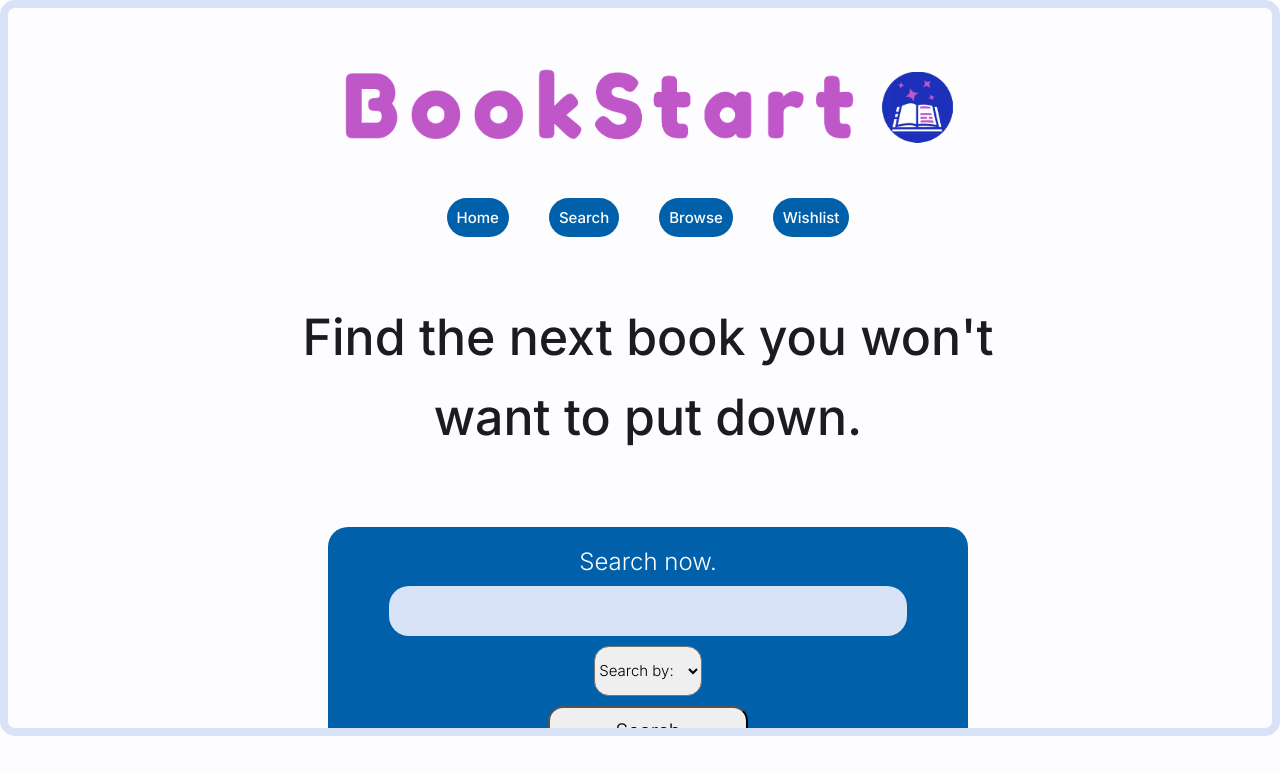
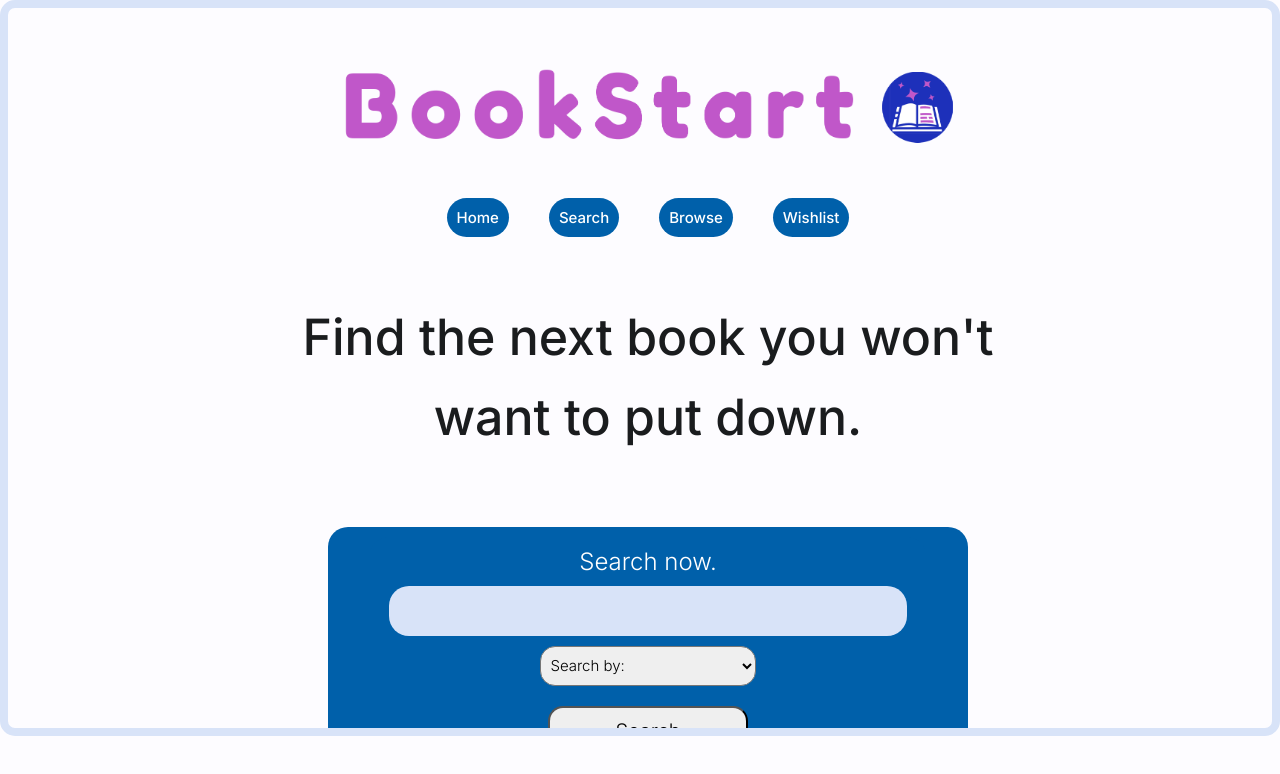
Before and after one commit to ykallday/BookStart, a React (Create React App) app: page / in a window 1280 px wide. Shown: the top 774 px of the page. Built offline with nearby package versions, Linux system fonts and the light colour scheme.

Commit message:
updated functionality of drop down bar - works now

```diff
--- a/src/App.css
+++ b/src/App.css
@@ -56,6 +56,7 @@ body{
 .Main-Nav a:active{
   background-color: var(--md-sys-color-secondary-container);
   color: var(--md-sys-color-on-secondary-container);
+  scale: calc(.9);
 }
 
 .Main-Nav a:hover{
@@ -65,7 +66,7 @@ body{
   border: 1px solid var(--md-sys-color-on-secondary-container);
   text-decoration:none;
   color: var(--md-sys-color-on-secondary-container);
-  scale: calc(.9);
+
 }
 
 .container-title{
@@ -90,8 +91,9 @@ body{
   border-radius: 20px;
   height:50px;
   border:transparent;
-  padding:5px;
+  padding:10px;
   color: var(--md-sys-color-on-secondary-container);
+  font-weight:600;
 }
 
 .header-title{
@@ -102,23 +104,25 @@ form{
   display:flex;
   flex-direction:column;
   font-family: Inter, helvetica, sans-serif;
+  margin: 0 auto;
 
 }
-#topicList{
+#topic{
   font-family: Inter, helvetica, sans-serif;
-  width: 20%;
+  width: 40%;
   font-size:15px;
   margin: 0 auto;
-  margin-bottom:10px;
+  margin-bottom:20px;
   border-radius:15px;
-  height: 50px;
-
+  height: 40px;
+  padding:5px;
 
 }
 
 .formDiv{
 
     width:90%;
+    max-width:600px;
     padding:10px;
     height:fit-content;
     background-color: var(--md-sys-color-primary);
@@ -139,10 +143,10 @@ form{
 
 #submit:hover{
   color:var(--md-sys-color-primary);
-  scale: calc(.9)
+
 }
 #submit:active{
-  scale:calc(.98,);
+  scale:calc(.9);
   font-size:18px;
   background-color: var(--md-sys-color-secondary-container);
 }
@@ -217,10 +221,13 @@ form{
 #favorite:hover, #learnMore:hover{
   color:var(--md-sys-color-on-tertiary-container);
   background-color:var(--md-sys-color-tertiary-container);
-  scale:calc(.9);
+
 }
 #learnMore:hover{
   background-color:var(--md-sys-color-secondary-container);
+}
+
+#learnMore:active, #favorite:active{
   scale:calc(.9);
 }
 
@@ -244,14 +251,21 @@ form{
   border: 1px solid var(--md-sys-color-secondary);
 }
 
-.backTo a:hover{
+.backTo a:hover, #toAuthor:hover{
   background-color:var(--md-sys-color-tertiary-container);
   color: var(--md-sys-color-on-tertiary-container);
 }
 
-.backTo a:active{
+.backTo a:active, #toAuthor:active{
   scale:calc(0.95);
 }
+
+#toAuthor{
+  font-size: 10px;
+  text-transform:capitalize;
+  padding:5px;
+}
+
 
 .Browse-Genre-Container{
   display:grid;
@@ -341,7 +355,7 @@ form{
     margin: 0 auto;
     width: auto;
     height:auto;
-    text-align:left;
+    text-align:center;
     padding:20px;
     background-color:var(--md-sys-color-surface);
     border-radius:15px;
--- a/src/components/BookDetail.jsx
+++ b/src/components/BookDetail.jsx
@@ -100,7 +100,7 @@ export default function BookDetail(props){
                     <h4> About the Author:</h4>
                     <div className="authorBio">
                         <h5> {author.bio} </h5></div>
-                           <button className="backTo toAuthor" value={authorKey} onClick={moreFromAuthor}>More books by this author</button>
+                        <button className="backTo" id="toAuthor" value={authorKey} onClick={moreFromAuthor}>More books by this author</button>
                 </div>
 
                 <div className = "rightside">
--- a/src/components/SearchBar.jsx
+++ b/src/components/SearchBar.jsx
@@ -21,7 +21,7 @@ export default function SearchBar(){
         event.preventDefault();
         setSearch({...search, formContent:""})
         if (search.topic==="genre"){
-            navigate(`/Browse/`, search.query);
+            navigate(`/Browse/${search.query}`);
             console.log(search.topic)
         }else{
             navigate("/SearchResultsV2/");
@@ -36,7 +36,7 @@ export default function SearchBar(){
                 <label htmlFor = "SearchField"></label>
                 <input type="text" placeholder = "" id= "query" value = {search.formContent} onChange={handleChange}></input>
                 <label htmlFor="topic"></label>
-                <select id="topicList" name="topics" onChange={handleChange}>
+                <select id="topic" name="topics" onChange={handleChange} required>
                     <option id="topic" value="">Search by:</option>
                     <option id="topic" value="basic">Title/Author</option>
                     <option id="topic" value="genre">Subject/Genre</option>
--- a/src/components/SearchByGenre.jsx
+++ b/src/components/SearchByGenre.jsx
@@ -62,7 +62,15 @@ export default function SearchByGenre(props){
                         <img src={LoadingGif}/>
                     </div>
                 )
-            }else{return(
+            }else if(list.length===0){
+                    return (
+                        <div>
+                            <h1> We don't seem to have any results for your request of "{search.query}." Please try again! </h1>
+                            <div className="backTo"><Link to="/SearchBar" element="/SearchBar" >Back to Search</Link></div>
+                        </div>
+                    )
+            }else{
+                return(
                 <div>
                     <div className="backTo">
                         <Link to="/Browse" element="/Browse">Back to Browse</Link>
--- a/src/components/Wishlist.jsx
+++ b/src/components/Wishlist.jsx
@@ -46,7 +46,6 @@ export default function Wishlist(){
 
                     <div key={book.title} className="card wishCard">
                               <h3 className="card-title" onClick={() => showBook(index)}>{book.title}</h3>
-                              <h4 className="year">{book.first_publish_year}</h4>
                               {book.cover_i  ?  (<img className="bookCover" src={`${image_URL}${book.cover_i}-M.jpg`} alt="No image available" onClick={() => showBook(index)}/>) : (<img className="bookCover" src={`${image_URL}${book.cover_id}-M.jpg`} alt="No image available" onClick={() => showBook(index)} />)}
                               <div><button id="favorite" onClick={(e)=>{unFavorite(book,e)}}>Remove from Wishlist</button></div>
                             </div>
```
Lines whose indentation alone changed are shown as unchanged.
